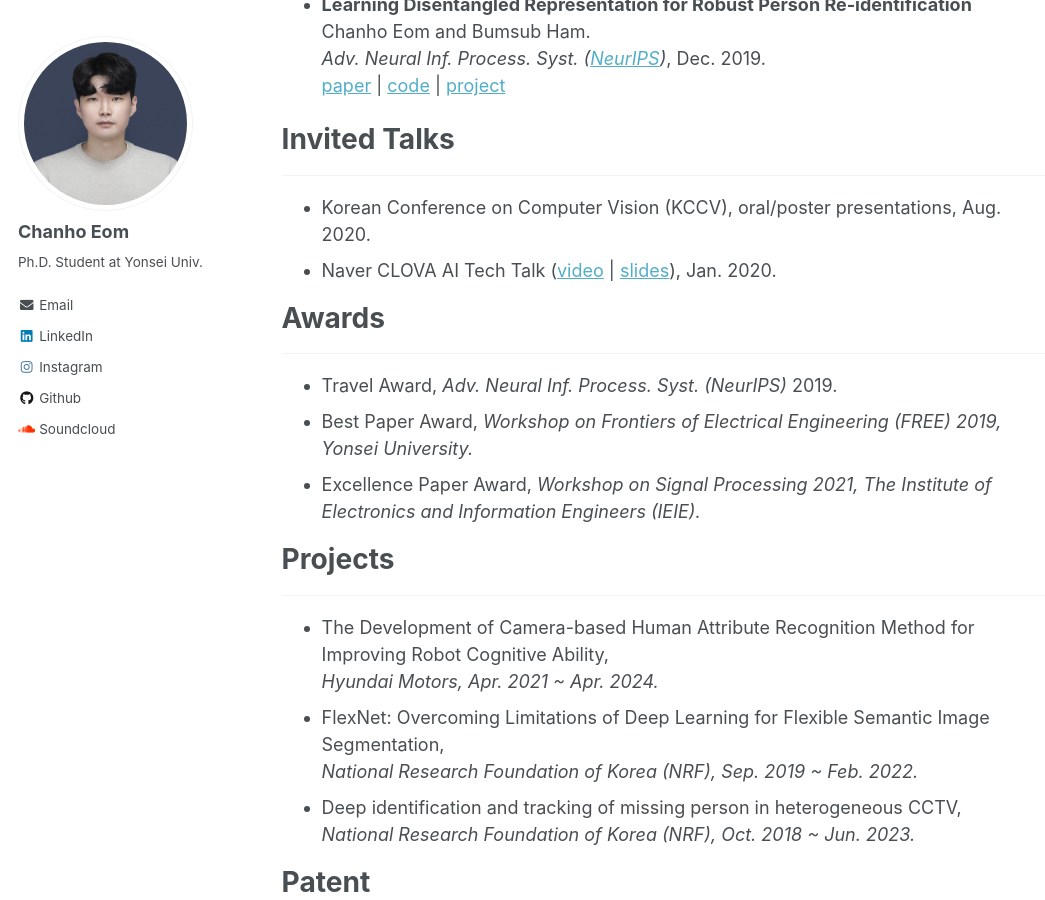
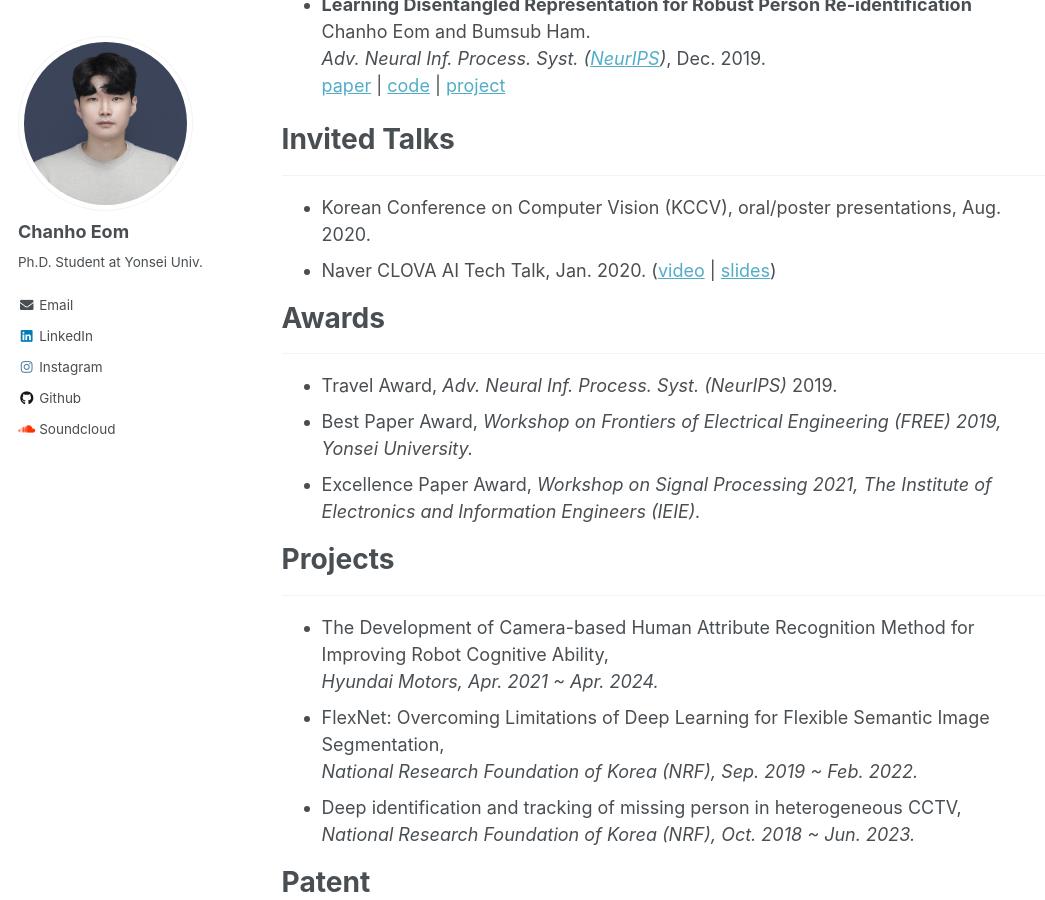
Before and after one commit to chanhoeom/chanhoEom.github.io, a Jekyll site: the page built from _pages/about.md, in a window 1280 px wide and 900 px high, scrolled down 1130 px. Shown: the whole window, without its empty margins (0-1045 px from the left). Built offline with Jekyll 4.4.1, drawn with Linux system fonts in a browser that asks for light colours.

```diff
--- a/_pages/about.md
+++ b/_pages/about.md
@@ -50,7 +50,7 @@ Chanho Eom and Bumsub Ham.
 # Invited Talks
 _________________
 * Korean Conference on Computer Vision (KCCV), oral/poster presentations, Aug. 2020.
-* Naver CLOVA AI Tech Talk ([video](https://www.youtube.com/watch?v=_bQvGy80MS0) \| [slides](https://www.facebook.com/677413542326125/posts/3110595645674557/)), Jan. 2020.
+* Naver CLOVA AI Tech Talk, Jan. 2020. ([video](https://www.youtube.com/watch?v=_bQvGy80MS0) \| [slides](https://www.facebook.com/677413542326125/posts/3110595645674557/))
 
 # Awards
 _________________
```
